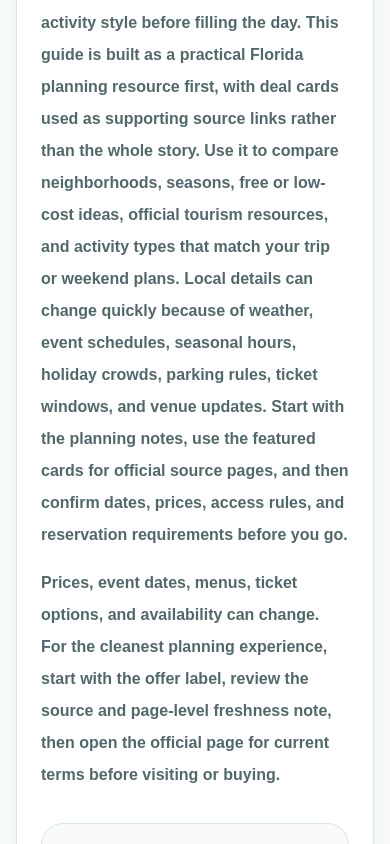
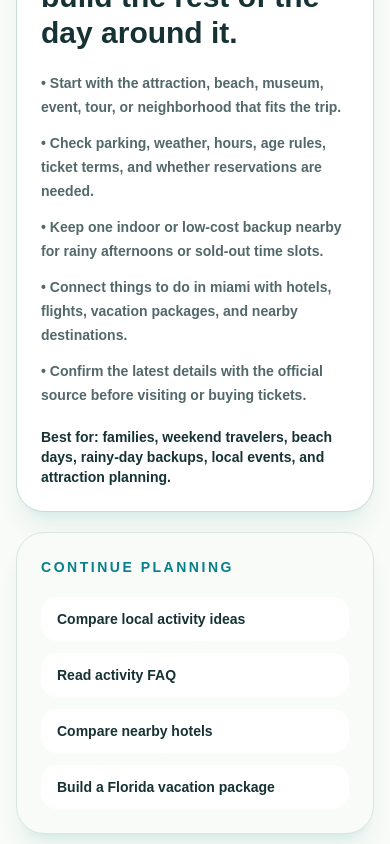
Before and after one commit to jmanock/ldflorida, a Next.js app: page /things-to-do-in-miami in a window 390 px wide. Shown: the part 1000-1844 px from the top of the page. Built offline with nearby package versions, Linux system fonts and the light colour scheme.

Commit message:
updated to v13

```diff
--- a/app/[slug]/page.tsx
+++ b/app/[slug]/page.tsx
@@ -164,6 +164,48 @@ function getDealsForPage(dealIds: string[]) {
 
 function JsonLd({ data }: { data: Record<string, unknown> }) {
   return <script type="application/ld+json" dangerouslySetInnerHTML={{ __html: JSON.stringify(data) }} />;
+}
+
+function LocalQuickAnswer({ page }: { page: LandingPageConfig }) {
+  return (
+    <section className="mx-auto max-w-7xl px-4 py-12 sm:px-6 lg:px-8" aria-labelledby="local-quick-answer-title">
+      <div className="grid gap-5 lg:grid-cols-[1.1fr_0.9fr]">
+        <div className="rounded-[28px] border border-[#c7dad7] bg-white p-6 shadow-xl shadow-[#087f8c]/8 sm:p-8">
+          <p className="text-sm font-black uppercase tracking-[0.18em] text-[#087f8c]">Quick answer</p>
+          <h2 id="local-quick-answer-title" className="mt-3 text-3xl font-black text-[#163235]">
+            Pick the activity, then build the rest of the day around it.
+          </h2>
+          <ul className="mt-5 grid gap-3 text-sm font-semibold leading-6 text-[#52686b]">
+            <li>• Start with the attraction, beach, museum, event, tour, or neighborhood that fits the trip.</li>
+            <li>• Check parking, weather, hours, age rules, ticket terms, and whether reservations are needed.</li>
+            <li>• Keep one indoor or low-cost backup nearby for rainy afternoons or sold-out time slots.</li>
+            <li>• Connect {page.h1.toLowerCase()} with hotels, flights, vacation packages, and nearby destinations.</li>
+            <li>• Confirm the latest details with the official source before visiting or buying tickets.</li>
+          </ul>
+          <p className="mt-5 text-sm font-black text-[#163235]">
+            Best for: families, weekend travelers, beach days, rainy-day backups, local events, and attraction planning.
+          </p>
+        </div>
+        <div className="rounded-[28px] border border-[#d8e6e3] bg-[#f8fbf7] p-6 shadow-xl shadow-[#087f8c]/8 sm:p-8">
+          <p className="text-sm font-black uppercase tracking-[0.18em] text-[#087f8c]">Continue planning</p>
+          <div className="mt-5 grid gap-3">
+            <a className="rounded-2xl bg-white px-4 py-3 text-sm font-black text-[#163235] hover:bg-[#dff6f8] hover:text-[#087f8c]" href="#local-finds">
+              Compare local activity ideas
+            </a>
+            <a className="rounded-2xl bg-white px-4 py-3 text-sm font-black text-[#163235] hover:bg-[#dff6f8] hover:text-[#087f8c]" href="#local-faq">
+              Read activity FAQ
+            </a>
+            <a className="rounded-2xl bg-white px-4 py-3 text-sm font-black text-[#163235] hover:bg-[#dff6f8] hover:text-[#087f8c]" href="https://hoteldealsflorida.org/florida-budget-hotels">
+              Compare nearby hotels
+            </a>
+            <a className="rounded-2xl bg-white px-4 py-3 text-sm font-black text-[#163235] hover:bg-[#dff6f8] hover:text-[#087f8c]" href="https://floridadealshub.com/vacation-packages">
+              Build a Florida vacation package
+            </a>
+          </div>
+        </div>
+      </div>
+    </section>
+  );
 }
 
 function getCityCluster(slug: string) {
@@ -627,6 +669,8 @@ export default async function LandingPage({ params }: PageProps) {
         </div>
       </section>
 
+      <LocalQuickAnswer page={page} />
+
       {isPriorityAttractionPage ? <AttractionDiscoveryCards /> : null}
       {isPriorityAttractionPage ? <CityToCityLinks /> : null}
       {isPriorityAttractionPage ? <SeasonalActivitySections /> : null}
@@ -691,7 +735,7 @@ export default async function LandingPage({ params }: PageProps) {
         </div>
       </section>
 
-      <section className="mx-auto max-w-7xl px-4 pb-12 sm:px-6 lg:px-8">
+      <section id="local-faq" className="mx-auto max-w-7xl px-4 pb-12 sm:px-6 lg:px-8">
         <div className="max-w-3xl">
           <p className="text-sm font-black uppercase tracking-[0.18em] text-[#087f8c]">Destination gallery</p>
           <h2 className="mt-2 text-3xl font-black text-[#163235]">See the kinds of local plans this guide supports</h2>
--- a/data/landing-pages.ts
+++ b/data/landing-pages.ts
@@ -224,7 +224,7 @@ export const landingPages: LandingPageConfig[] = [
   },
   {
     slug: "orlando-local-deals",
-    title: "Orlando Things To Do (2026): Attractions, Local Deals & Family Ideas",
+    title: "Orlando Things To Do: Attractions, Local Deals & Family Ideas",
     description:
       "Find Orlando attractions, local deals, family activities, free ideas and weekend plans near Disney, Universal and Central Florida destinations.",
     h1: "Orlando Local Deals",
@@ -283,7 +283,7 @@ export const landingPages: LandingPageConfig[] = [
   },
   {
     slug: "fort-lauderdale-local-deals",
-    title: "Fort Lauderdale Things To Do (2026): Attractions, Beaches & Local Deals",
+    title: "Fort Lauderdale Things To Do: Beaches, Boating & Local Deals",
     description:
       "Find Fort Lauderdale attractions, beach ideas, boating, restaurants, nightlife, weekend events and local deals for 2026.",
     h1: "Fort Lauderdale Local Deals",
@@ -351,7 +351,7 @@ export const landingPages: LandingPageConfig[] = [
   },
   {
     slug: "st-augustine-local-deals",
-    title: "St. Augustine Local Deals | Attractions, Events & Things To Do",
+    title: "St. Augustine Things To Do: Historic Sites, Events & Local Deals",
     description:
       "Find St. Augustine local deals including attraction coupons, free things to do, art events, historic district ideas, tours, and local experiences.",
     h1: "St. Augustine Local Deals",
@@ -619,7 +619,7 @@ export const landingPages: LandingPageConfig[] = [
   },
   {
     slug: "clearwater-local-deals",
-    title: "Clearwater Local Deals | Beaches, Events & Family Activities",
+    title: "Clearwater Things To Do: Beach Ideas, Events & Family Activities",
     description:
       "Find Clearwater local deals and activity ideas including beaches, Pier 60 events, family attractions, outdoor activities, and Gulf Coast things to do.",
     h1: "Clearwater Local Deals",
@@ -638,7 +638,7 @@ export const landingPages: LandingPageConfig[] = [
   },
   {
     slug: "key-west-local-deals",
-    title: "Key West Things To Do (2026): Island Attractions, Tours & Local Deals",
+    title: "Key West Things To Do: Island Attractions, Tours & Local Deals",
     description:
       "Find Key West attractions, island tours, waterfront activities, festivals, nightlife, local deals and practical Florida Keys planning ideas.",
     h1: "Key West Local Deals",
@@ -906,7 +906,7 @@ export const landingPages: LandingPageConfig[] = [
   },
   {
     slug: "florida-outdoor-activities",
-    title: "25 Best Outdoor Activities in Florida (2026 Guide)",
+    title: "Florida Outdoor Activities: Beaches, Springs, Parks & Local Ideas",
     description:
       "Explore 25 of the best outdoor activities in Florida including parks, beaches, springs, trails, paddling, wildlife, and local ideas.",
     h1: "Florida Outdoor Activities",
@@ -996,7 +996,7 @@ export const landingPages: LandingPageConfig[] = [
   },
   {
     slug: "best-family-activities-in-florida",
-    title: "Best Family Activities In Florida (2026): Attractions, Parks & Local Ideas",
+    title: "Best Family Activities In Florida: Attractions, Parks & Local Ideas",
     description:
       "Find the best family activities in Florida for 2026, including attractions, parks, museums, beaches, free events, aquariums and weekend ideas.",
     h1: "Best Family Activities In Florida",
@@ -1485,7 +1485,7 @@ export const landingPages: LandingPageConfig[] = [
   },
   {
     slug: "best-things-to-do-in-florida",
-    title: "25 Best Things To Do In Florida (2026): Attractions, Beaches & Cities",
+    title: "Things To Do In Florida: Attractions, Weekend Ideas & Local Deals",
     description:
       "Explore the best things to do in Florida for 2026, including theme parks, beaches, museums, family attractions, events and city-by-city guides.",
     h1: "Best Things To Do In Florida",
@@ -1551,7 +1551,7 @@ export const landingPages: LandingPageConfig[] = [
   },
   {
     slug: "best-rainy-day-activities-florida",
-    title: "Best Rainy Day Activities In Florida | Indoor Ideas & Attractions",
+    title: "Best Rainy Day Activities In Florida: Indoor Ideas & Attractions",
     description:
       "Find the best rainy day activities in Florida including museums, aquariums, indoor attractions, restaurants, theaters, shopping, and family ideas.",
     h1: "Best Rainy Day Activities In Florida",
@@ -1584,7 +1584,7 @@ export const landingPages: LandingPageConfig[] = [
   },
   {
     slug: "best-florida-attractions",
-    title: "20 Best Florida Attractions (2026): Theme Parks, Museums & Wildlife",
+    title: "Best Florida Attractions: Theme Parks, Museums & Wildlife",
     description:
       "Compare Florida's best attractions for 2026, from theme parks and aquariums to museums, historic sites, wildlife stops and family activities.",
     h1: "Best Florida Attractions",
```
